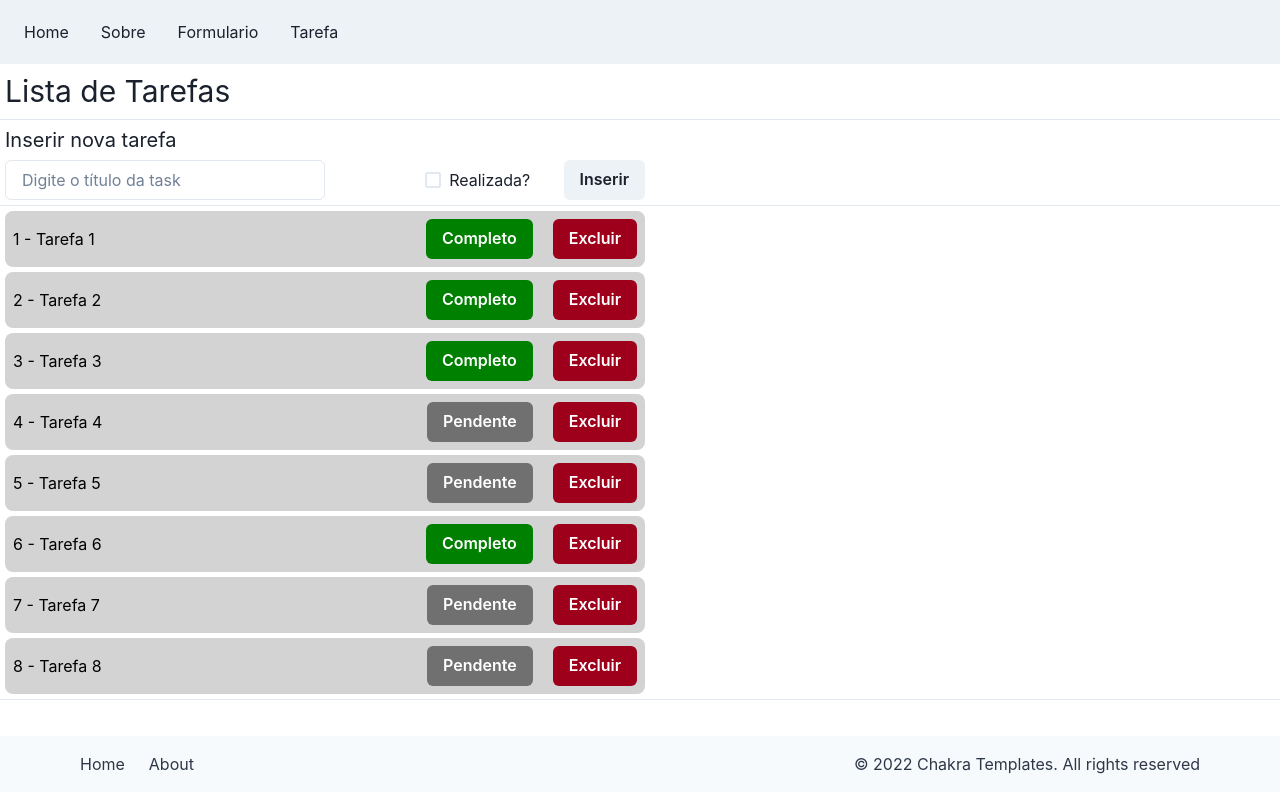
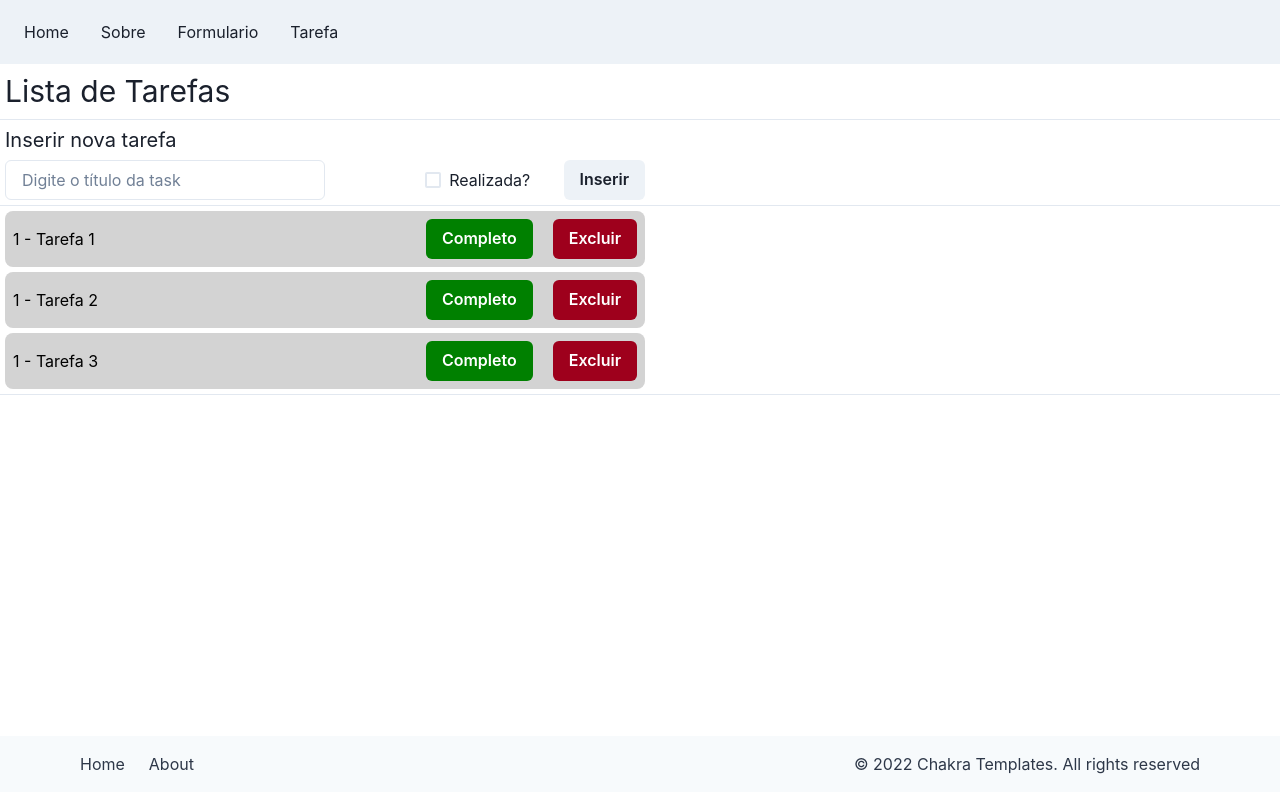
Before and after one commit to CaioAssis/Aula-React, a React (Vite) app: page /tarefa in a window 1280 px wide. Built offline with nearby package versions, Linux system fonts and the light colour scheme.

Commit message:
adiciona useState

```diff
--- a/src/components/tarefaList/index.tsx
+++ b/src/components/tarefaList/index.tsx
@@ -1,5 +1,8 @@
 import { Box, Button, Center, Spacer } from '@chakra-ui/react'
+import { useState } from 'react'
 
+
+//Usar um arquivo separado como interface para caso utilizar em outro lugar
 interface Props{
     label: string
     status: boolean
--- a/src/pages/tasks/index.tsx
+++ b/src/pages/tasks/index.tsx
@@ -3,8 +3,21 @@ import TarefaList from "../../components/tarefaList"
 import TarefaHead from "../../components/tarefaHead"
 
 import { Text } from "@chakra-ui/react"
+import { useState } from "react"
+
+interface Tarefa {
+    id: number
+    nome: string
+    concluida: boolean
+}
+
 
 function Tasks(){ // mesmo que export default no fim
+    const [tarefas, setTarefas] = useState<Tarefa[]>([
+        {id: 1, nome: "Tarefa 1", concluida: false},
+        {id: 2, nome: "Tarefa 2", concluida: true},
+        {id: 3, nome: "Tarefa 3", concluida: false}
+    ])
     return(
         <Layout>
             <div>
@@ -14,14 +27,11 @@ function Tasks(){ // mesmo que export default no fim
                 <hr />
                 <TarefaHead />
                 <hr />
-                <TarefaList label="Tarefa 1" status={true} idTarefa={1}/>
-                <TarefaList label="Tarefa 2" status={true} idTarefa={2}/>
-                <TarefaList label="Tarefa 3" status={true} idTarefa={3}/>
-                <TarefaList label="Tarefa 4" status={false} idTarefa={4}/>
-                <TarefaList label="Tarefa 5" status={false} idTarefa={5}/>
-                <TarefaList label="Tarefa 6" status={true} idTarefa={6}/>
-                <TarefaList label="Tarefa 7" status={false} idTarefa={7}/>
-                <TarefaList label="Tarefa 8" status={false} idTarefa={8}/>
+                {
+                    tarefas.map((tarefa) =>(
+                        <TarefaList label={tarefa.nome} status={true} idTarefa={1}/>
+                    ))
+                }
                 <hr />
             </div>
         </Layout>
```
